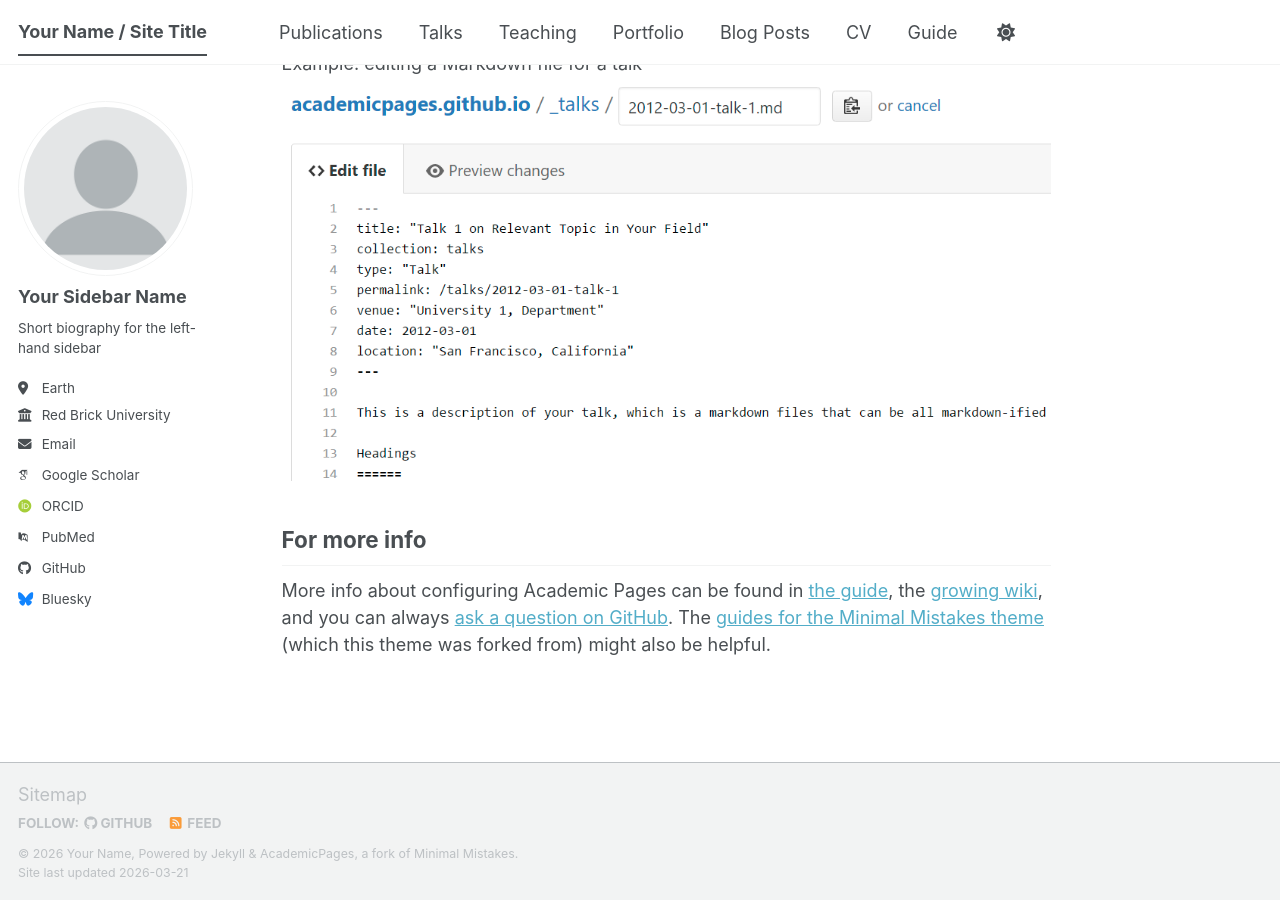
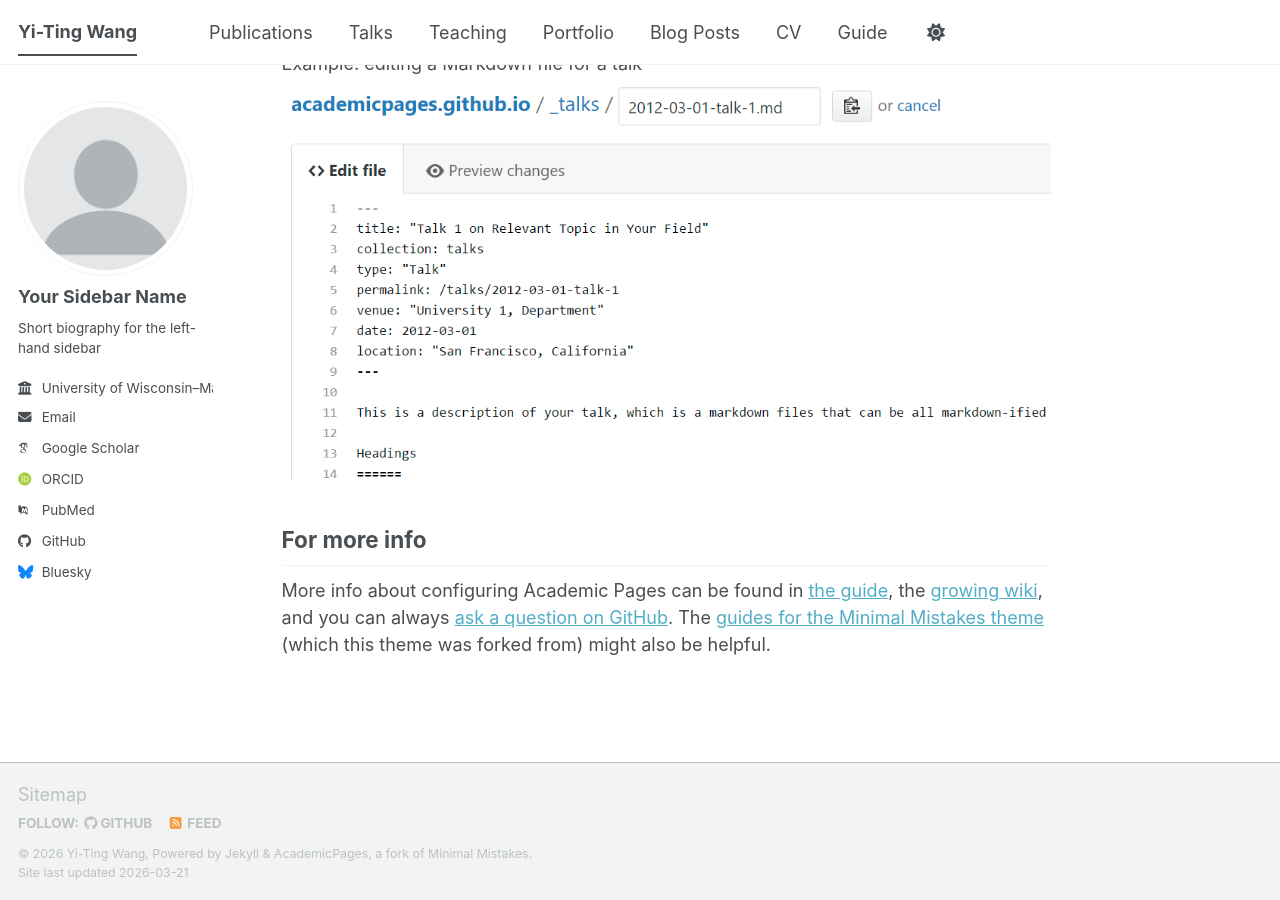
Before and after one commit to Yi-Ting-Econ/Yi-Ting-Econ.github.io, a Jekyll site: the page built from _pages/about.md, in a window 1280 px wide and 900 px high, scrolled down 2720 px. Built offline with Jekyll 4.4.1, drawn with Linux system fonts in a browser that asks for light colours; some web fonts are replaced; a script bundle is joined from its source files by our own code; library files that are not in the unit come from our copies.

Commit message:
Update personal information in _config.yml

```diff
--- a/_config.yml
+++ b/_config.yml
@@ -9,14 +9,14 @@
 # Basic Site Settings
 locale                   : "en-US"
 site_theme               : "default" # The available themes options are "default", "air", "sunrise", "mint", "dirt" and "contrast"
-title                    : "Your Name / Site Title"
+title                    : "Yi-Ting Wang"
 title_separator          : "-"
-name                     : &name "Your Name"
-description              : &description "Your Name's academic portfolio"   # Update this with a general description of your site, this is the default if not overridden by a page
-url                      : https://academicpages.github.io # The base hostname & protocol for your site e.g. "https://[your GitHub username].github.io",
+name                     : &name "Yi-Ting Wang"
+description              : &description "PhD student in Economics and Real Estate"   # Update this with a general description of your site, this is the default if not overridden by a page
+url                      : "https://yi-ting-econ.github.io" # The base hostname & protocol for your site e.g. "https://[your GitHub username].github.io",
                                                            # or if you already have some other page hosted on Github then use "https://[your GitHub username].github.io/[Your Repo Name]"
 baseurl                  : "" # the subpath of your site, e.g. "/blog"
-repository               : "academicpages/academicpages.github.io"
+repository               : "Yi-Ting-Econ/Yi-Ting-Econ.github.io"
 
 # Site Author - The following control what appear as part of the author content on the side bar.
 #               If a field is blank the icon and link will not appear, otherwise it will be shown.
@@ -27,15 +27,15 @@
   name             : "Your Sidebar Name"
   pronouns         : # example: "she/her"
   bio              : "Short biography for the left-hand sidebar"
-  location         : "Earth"
-  employer         : "Red Brick University"
+  location         : #"Earth"
+  employer         : "University of Wisconsin–Madison"
   uri              : # URL
   email            : "none@example.org"
 
   # Academic websites
   academia         : # URL
   arxiv            : # URL - Update with the correct link to your profile
-  googlescholar    : "https://scholar.google.com/citations?user=PS_CX0AAAAAJ"
+  googlescholar    : "https://scholar.google.com/citations?user=bfEJpbAAAAAJ&hl=en"
   inspire-hep      : # URL
   impactstory      : # URL
   orcid            : "https://orcid.org/yourorcidurl"
```
